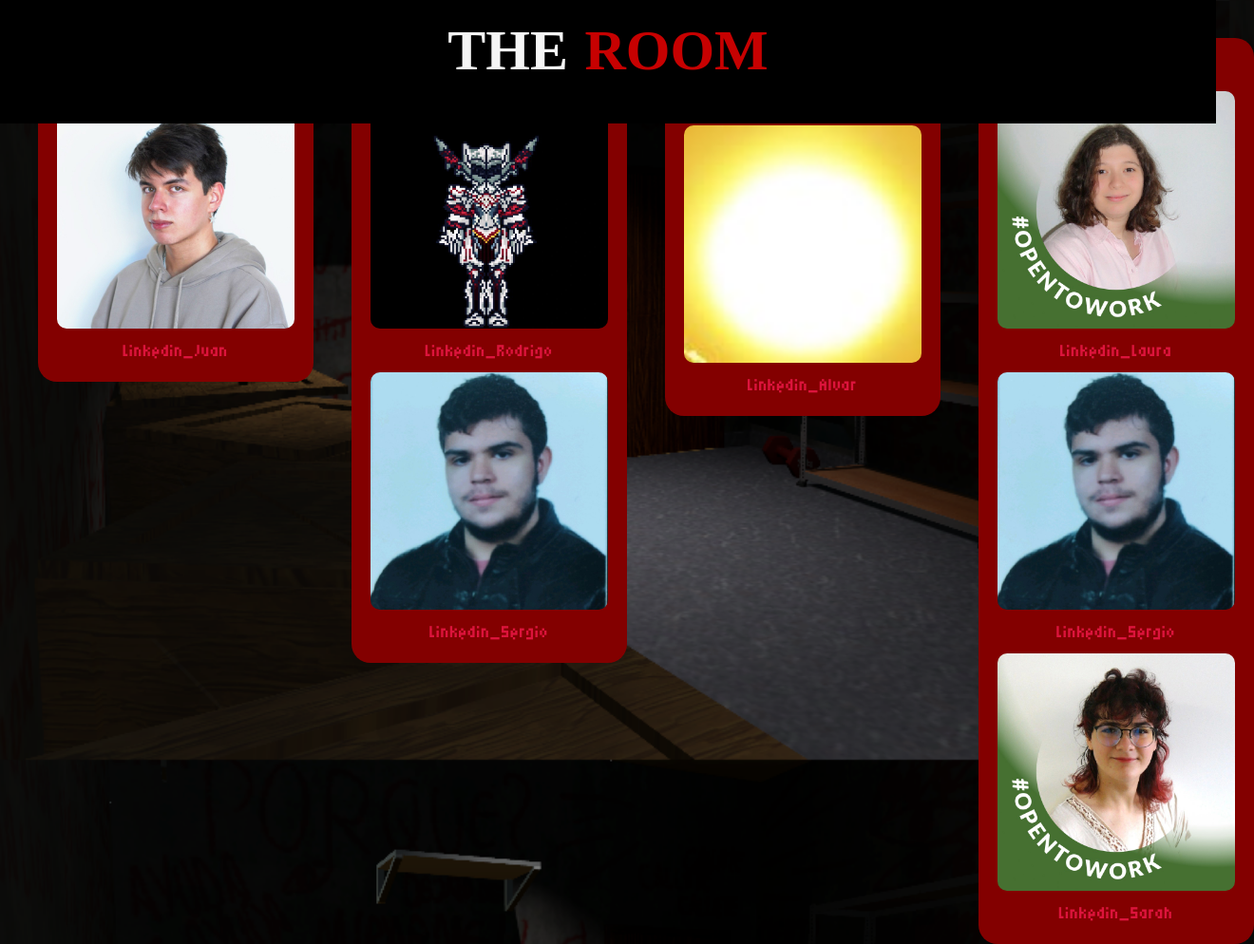
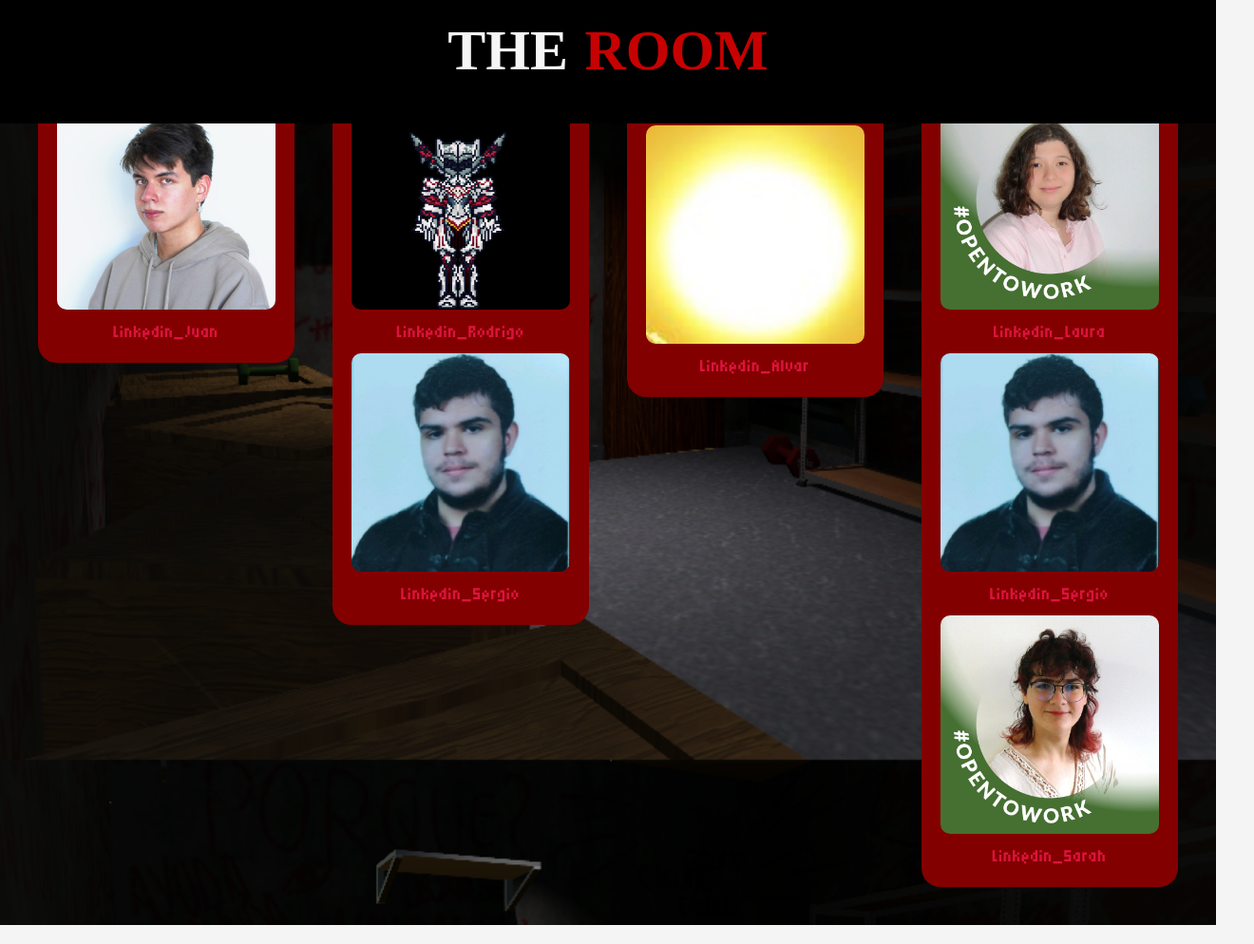
Before and after one commit to Cinsocraft/Trabajo-Web-Actualizado, a plain HTML site: page us.html in a window 1280 px wide. Shown: the top 994 px of the page at 95% size, 1320 px wide, since content can reach past the window. Drawn offline with Linux system fonts and the light colour scheme; a web font is replaced by a local one.

Commit message:
Reparaciones 4

```diff
--- a/CSS/styles.css
+++ b/CSS/styles.css
@@ -360,7 +360,6 @@ p {
     flex-direction: column;
     gap: 10px;
     align-items: center;
-    width: 250px;
 }
 
 /* Texto debajo de la imagen */
--- a/us.html
+++ b/us.html
@@ -33,7 +33,7 @@
 
             <section class="Producer">
 
-                <div class="prod">
+                <div>
                     <div>
                         <p>Productor</p>
                     </div>
```
